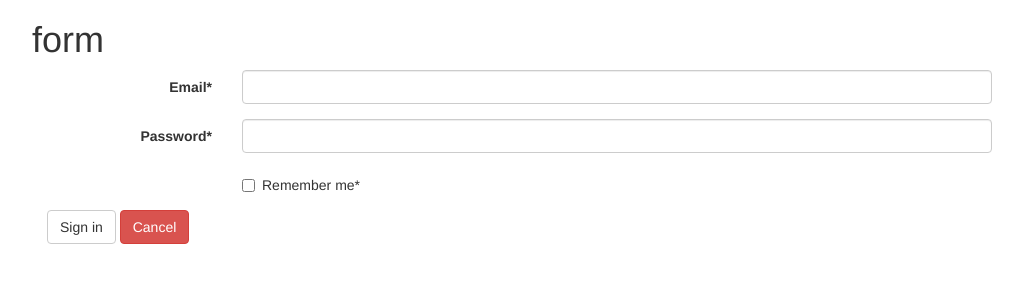
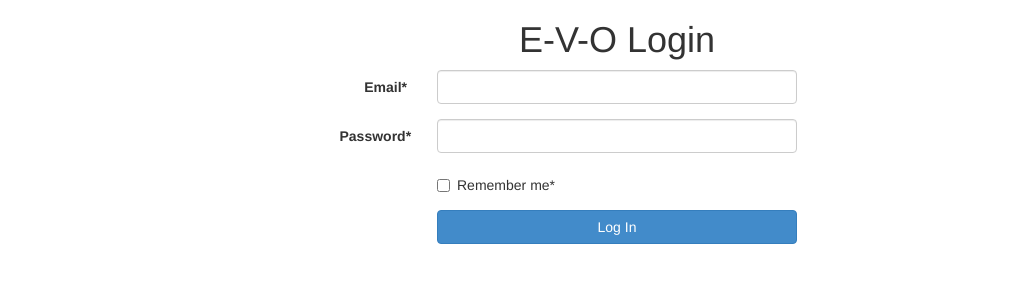
Before and after one commit to Requinard/EVO, a Django app: template templates/test.html in a window 1280 px wide. Shown: the top 300 px of the page, without its empty margins (23-1046 px from the left). Run offline with Django 3.2, Linux system fonts and the light colour scheme; the template is opened without the code that fills it: values that come from a table or form of the project are taken from there, others are empty; parts of the project's set-up code (start-up, migrations or seed data) failed here and were passed over; some libraries are stand-ins or nearby versions.

Commit message:
Made login form working
TODO: add login logic

```diff
--- a/EVO/settings.py
+++ b/EVO/settings.py
@@ -91,6 +91,11 @@ USE_TZ = True
 
 STATIC_URL = '/static/'
 
+STATICFILES_DIRS = (
+    os.path.join(BASE_DIR, "static"),
+)
+
+
 TEMPLATE_DIRS = (
     os.path.join(BASE_DIR, "templates"),
 )
--- a/public/forms.py
+++ b/public/forms.py
@@ -1,7 +1,7 @@
 from django import forms
 from crispy_forms.helper import FormHelper
 from crispy_forms.layout import Submit, Layout
-from crispy_forms.bootstrap import StrictButton
+from crispy_forms.bootstrap import StrictButton, Field, FormActions
 
 
 class ExampleForm(forms.Form):
@@ -57,15 +57,21 @@ class LoginForm(forms.Form):
     def __init__(self, *args, **kwargs):
         super(LoginForm, self).__init__(*args, **kwargs)
         self.helper = FormHelper()
+
         self.helper.form_method = 'post'
-        self.helper.form_action = 'submit_survey'
+        self.helper.form_action = '/login/'
+
         self.helper.form_class = 'form-horizontal'
+
         self.helper.label_class = 'col-lg-2'
         self.helper.field_class = 'col-lg-8'
+
         self.helper.layout = Layout(
-            'email',
-            'password',
-            'remember_me',
-            StrictButton('Sign in', css_class='btn-default'),
-            StrictButton('Cancel', css_class='btn-danger'),
+           Field("email"),
+           Field("password"),
+           Field("remember_me"),
+
+           FormActions(
+               Submit('log_in', 'Log In', css_class=" btn-primary btn-block"),
+           )
         )
--- a/public/urls.py
+++ b/public/urls.py
@@ -4,5 +4,6 @@ from views import *
 
 urlpatterns = patterns(
     '',
-    url(r'^$', IndexView.as_view(), name="index"),
+    url(r'^login/', LoginView.as_view(), name="login"),
+    url(r'$', IndexView.as_view(), name="index"),
 )
--- a/public/views.py
+++ b/public/views.py
@@ -1,4 +1,4 @@
-from django.shortcuts import render
+from django.shortcuts import render, redirect
 from django.views.generic import View
 from .forms import LoginForm, ExampleForm
 
@@ -6,3 +6,7 @@ from .forms import LoginForm, ExampleForm
 class IndexView(View):
     def get(self, request):
         return render(request, "test.html", {"example_form": LoginForm()})
+
+class LoginView(View):
+    def get(self, request):
+        return redirect("public:index")
--- a/templates/test.html
+++ b/templates/test.html
@@ -1,6 +1,6 @@
 {% load crispy_forms_tags %}
 
-{% load static %}
+{% load staticfiles %}
 
 <!DOCTYPE html>
 <html>
@@ -12,8 +12,10 @@
 <body>
 <div class="container">
     <div class="row">
-        <h1>form</h1>
-        <div class="col-lg-12">
+        <div class="col-lg-12 text-center">
+            <h1>E-V-O Login</h1>
+        </div>
+        <div class="col-sm-6 col-sm-offset-3">
             {% crispy example_form %}
         </div>
     </div>
```
